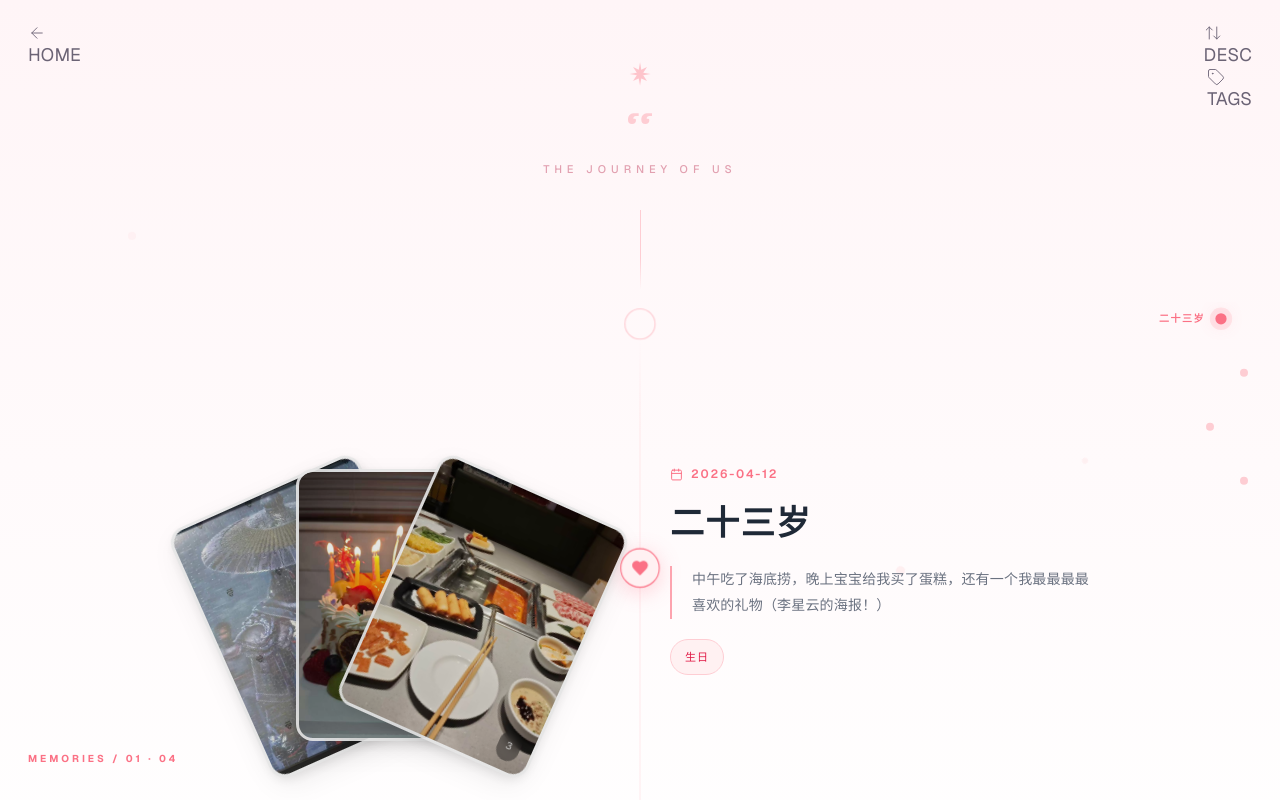
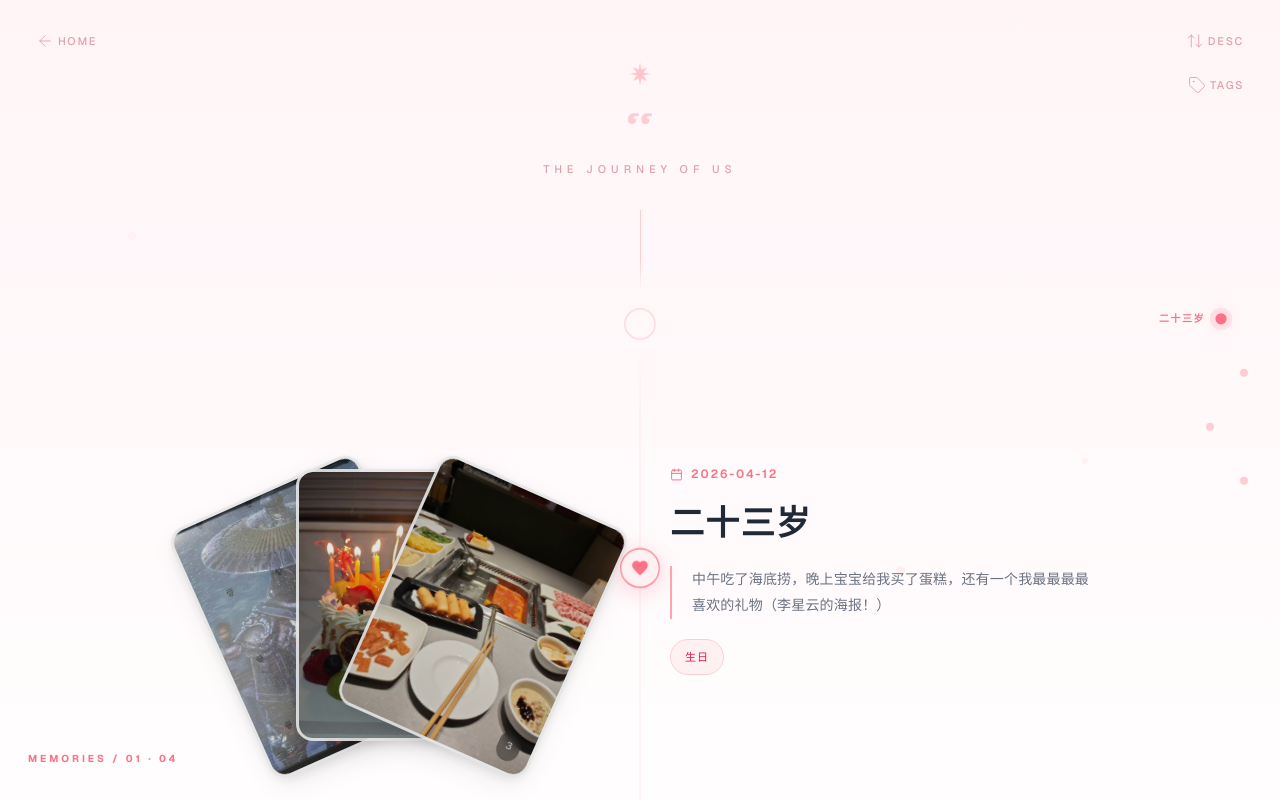
Before and after one commit to MY-Final/timelineNextJS, a Next.js app: page /timeline in a window 1280 px wide. Shown: the top 800 px of the page. Built offline with nearby package versions, Linux system fonts and the light colour scheme; a web font is replaced by a local one.

Commit message:
fix: resolve hydration mismatch and restore nav styles

```diff
--- a/components/pages/HomePage.tsx
+++ b/components/pages/HomePage.tsx
@@ -14,6 +14,7 @@ import {
 } from "@/lib/easter-eggs";
 
 const LOVE_START_DATE = new Date("2026-03-08T18:35:00");
+const LOVE_START_DATE_LABEL = "2026年3月8日";
 const PERSON_A = "阳阳";
 const PERSON_B = "湘湘";
 
@@ -40,9 +41,15 @@ function useLoveTimer(startDate: Date): TimerValue {
     };
   }, [startDate]);
 
-  const [value, setValue] = useState<TimerValue>(calc);
+  const [value, setValue] = useState<TimerValue>({
+    days: 0,
+    hours: 0,
+    minutes: 0,
+    seconds: 0,
+  });
 
   useEffect(() => {
+    setValue(calc());
     const id = window.setInterval(() => setValue(calc()), 1000);
     return () => window.clearInterval(id);
   }, [calc]);
@@ -97,13 +104,11 @@ export default function HomePage() {
     inputProgress,
     target,
   } = useILoveYou();
-  const anniversaryToday = isAnniversary(LOVE_START_DATE);
+  const [anniversaryToday, setAnniversaryToday] = useState(false);
 
-  const startDateStr = LOVE_START_DATE.toLocaleDateString("zh-CN", {
-    year: "numeric",
-    month: "long",
-    day: "numeric",
-  });
+  useEffect(() => {
+    setAnniversaryToday(isAnniversary(LOVE_START_DATE));
+  }, []);
 
   return (
     <main
@@ -120,7 +125,7 @@ export default function HomePage() {
       <div className="home-top">
         <div className="date-badge">
           <div className="date-badge-line" />
-          <p className="date-badge-text">Since {startDateStr}</p>
+          <p className="date-badge-text">Since {LOVE_START_DATE_LABEL}</p>
         </div>
       </div>
 
--- a/styles/Timeline.css
+++ b/styles/Timeline.css
@@ -846,8 +846,99 @@
 
 /* ---------- Navigation buttons fixed positioning ---------- */
 .hero-nav-btn {
+  position: absolute;
+  display: inline-flex;
+  flex-direction: row;
+  align-items: center;
+  gap: 4px;
+  padding: 4px 8px;
+  background: transparent;
+  border: none;
+  color: #e2a0b0;
+  font-size: 11px;
+  letter-spacing: 0.15em;
+  font-weight: 500;
+  text-transform: uppercase;
+  text-decoration: none;
+  cursor: pointer;
+  outline: none;
+  transition: color 0.25s ease, transform 0.25s ease;
+  -webkit-font-smoothing: antialiased;
+  -moz-osx-font-smoothing: grayscale;
+  -webkit-tap-highlight-color: transparent;
+  touch-action: manipulation;
   position: fixed !important;
   z-index: 100;
+}
+
+.hero-nav-btn::after {
+  content: "";
+  position: absolute;
+  bottom: 0;
+  left: 0;
+  width: 100%;
+  height: 1px;
+  background: #e2a0b0;
+  transform: scaleX(0);
+  transform-origin: left center;
+  transition: transform 0.25s ease;
+}
+
+.hero-nav-btn:hover::after,
+.hero-nav-btn:focus-visible::after {
+  transform: scaleX(1);
+}
+
+.hero-nav-btn:hover,
+.hero-nav-btn:focus-visible {
+  background: none !important;
+  color: #fb7185;
+  transform: translateY(-2px);
+}
+
+.hero-nav-btn:focus {
+  outline: none;
+}
+
+@media (hover: none) {
+  .hero-nav-btn:hover {
+    color: #e2a0b0;
+    transform: none;
+  }
+
+  .hero-nav-btn:hover::after {
+    transform: scaleX(0);
+  }
+
+  .hero-nav-btn:active {
+    color: #fb7185;
+  }
+}
+
+@media (prefers-color-scheme: dark) {
+  .hero-nav-btn {
+    color: #9a6075;
+  }
+
+  .hero-nav-btn::after {
+    background: #9a6075;
+  }
+
+  .hero-nav-btn:hover,
+  .hero-nav-btn:focus-visible {
+    color: #fb7185;
+  }
+}
+
+@media (prefers-reduced-motion: reduce) {
+  .hero-nav-btn {
+    transition: none;
+    transform: none !important;
+  }
+
+  .hero-nav-btn::after {
+    transition: none;
+  }
 }
 
 .hero-back      { top: 24px; left: 28px; }
```
